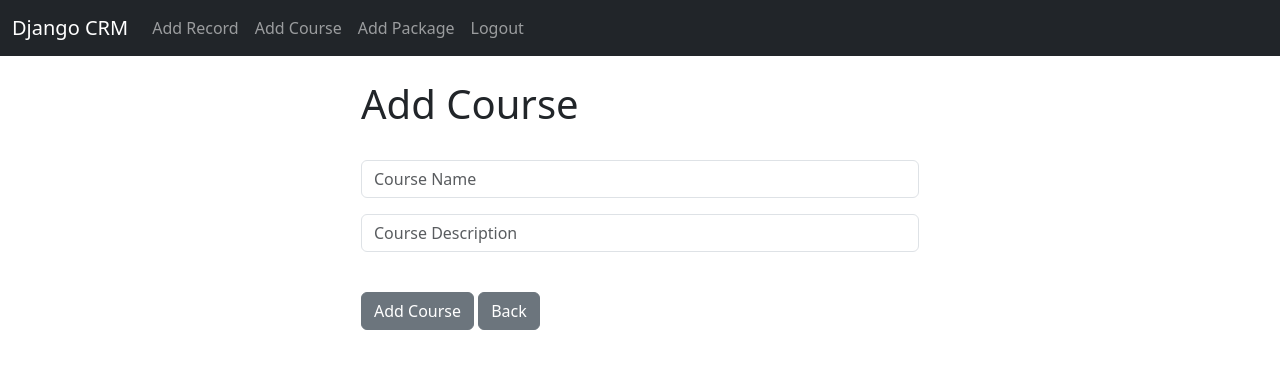
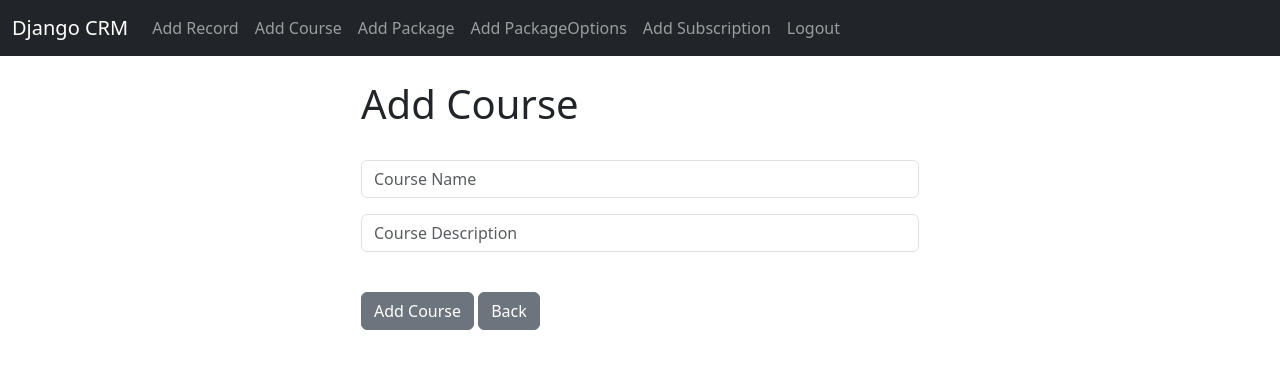
Before and after one commit to sanch27/Django-project, a Django app: page /add_course/ in a window 1280 px wide. Shown: the top 369 px of the page. Run offline with Django 4.2, Linux system fonts and the light colour scheme; a user stored in the database is signed in.

Commit message:
updated changes

```diff
--- a/website/forms.py
+++ b/website/forms.py
@@ -1,7 +1,7 @@
 from django.contrib.auth.forms import UserCreationForm
 from django.contrib.auth.models import User
 from django import forms
-from .models import Record, Course, Package
+from .models import Record, Course, Package, PackageOptions, Subscription
 
 class SignUpForm(UserCreationForm):
 	email = forms.EmailField(label="", widget=forms.TextInput(attrs={'class':'form-control', 'placeholder':'Email Address'}))
@@ -68,3 +68,25 @@
 	class Meta:
 		model = Package
 		exclude = ("user",)
+
+ #Create Add PackageOptions Form
+class AddPackageOptionForm(forms.ModelForm):
+	OptionID = forms.CharField(required=True, widget=forms.widgets.TextInput(attrs={"placeholder":"Option ID", "class":"form-control"}), label="")
+	courseid  = forms.CharField(required=True, widget=forms.widgets.TextInput(attrs={"placeholder":"Course ID", "class":"form-control"}), label="")
+	packageid = forms.CharField(required=True, widget=forms.widgets.TextInput(attrs={"placeholder":"Package ID", "class":"form-control"}), label="")
+
+	class Meta:
+		model = PackageOptions
+		exclude = ("user",)
+
+
+# #Create Add Subscription Form
+class AddSubscriptionForm(forms.ModelForm):
+	paymentdate = forms.CharField(required=True, widget=forms.widgets.TextInput(attrs={"placeholder":"Payment Date", "class":"form-control"}), label="")
+	expirydate = forms.CharField(required=True, widget=forms.widgets.TextInput(attrs={"placeholder":"Expiry Date", "class":"form-control"}), label="")
+	packageid = forms.CharField(required=True, widget=forms.widgets.TextInput(attrs={"placeholder":"Package ID", "class":"form-control"}), label="")
+	recordid = forms.CharField(required=True, widget=forms.widgets.TextInput(attrs={"placeholder":"Record ID", "class":"form-control"}), label="")
+
+	class Meta:
+		model = Subscription
+		exclude = ("user",)
--- a/website/models.py
+++ b/website/models.py
@@ -30,3 +30,20 @@ class Package(models.Model):
 
 	def __str__(self):
 		return(f"{self.packagename}")
+
+class PackageOptions(models.Model):
+    OptionID = models.AutoField(primary_key=True)
+    packageid = models.ForeignKey('Package', on_delete=models.CASCADE)
+    courseid = models.ForeignKey('Course', on_delete=models.CASCADE)
+
+
+
+class Subscription(models.Model):
+    SubscriptionID = models.AutoField(primary_key=True)
+    recordid = models.ForeignKey('Record', on_delete=models.CASCADE)
+    packageid = models.ForeignKey('Package', on_delete=models.CASCADE)
+    PaymentDate = models.DateField()
+    ExpiryDate = models.DateField()
+
+def __str__(self):
+		return (f"SubscriptionID: {self.SubscriptionID}, recordid: {self.recordid}, packageid: {self.packageid}, PaymentDate: {self.PaymentDate}, ExpiryDate: {self.ExpiryDate}")
--- a/website/templates/navbar.html
+++ b/website/templates/navbar.html
@@ -18,6 +18,17 @@
         <li class="nav-item">
           <a class="nav-link" href="{% url 'add_package' %}">Add Package</a>
         </li>
+
+        <li class="nav-item">
+          <a class="nav-link" href="{% url 'add_packageoptions' %}">Add PackageOptions</a>
+        </li>
+
+
+        <li class="nav-item">
+          <a class="nav-link" href="{% url 'add_subscription' %}">Add Subscription</a>
+        </li>
+
+
         <li class="nav-item">
           <a class="nav-link" href="{% url 'logout' %}">Logout</a>
         </li>
--- a/website/urls.py
+++ b/website/urls.py
@@ -21,4 +21,14 @@ urlpatterns = [
     path('delete_package/<int:pk>', views.delete_package, name='delete_package'),
     path('add_package/', views.add_package, name='add_package'),
     path('update_package/<int:pk>', views.update_package, name='update_package'),
+
+    path('packageoptions/<int:pk>', views.customer_packageoptions, name='packageoptions'),
+    path('delete_packageoption/<int:pk>', views.delete_packageoptions, name='delete_packageoptions'),
+    path('add_packageoption/', views.add_packageoptions, name='add_packageoptions'),
+    path('update_packageoption/<int:pk>', views.update_packageoptions, name='update_packageoptions'),
+
+    path('subscription/<int:pk>', views.customer_subscription, name='subscription'),
+    path('delete_subscription/<int:pk>', views.delete_subscription, name='delete_subscription'),
+    path('add_subscription/', views.add_subscription, name='add_subscription'),
+    path('update_subscription/<int:pk>', views.update_subscription, name='update_subscription'),
 ]
--- a/website/views.py
+++ b/website/views.py
@@ -1,14 +1,16 @@
 from django.shortcuts import render, redirect
 from django.contrib.auth import authenticate, login, logout
 from django.contrib import messages
-from .forms import SignUpForm, AddRecordForm, AddCourseForm, AddPackageForm
-from .models import Record, Course, Package
+from .forms import SignUpForm, AddRecordForm, AddCourseForm, AddPackageForm, AddPackageOptionForm, AddSubscriptionForm
+from .models import Record, Course, Package, PackageOptions, Subscription
 
 
 def home(request):
 	records = Record.objects.all()
 	courses = Course.objects.all()
 	packages = Package.objects.all()
+	packageoptions = PackageOptions.objects.all()
+	subscriptions = Subscription.objects.all()
 	# Check to see if logging in
 	if request.method == 'POST':
 		username = request.POST['username']
@@ -23,7 +25,7 @@ def home(request):
 			messages.success(request, "There Was An Error Logging In, Please Try Again...")
 			return redirect('home')
 	else:
-		return render(request, 'home.html', {'records':records, 'courses':courses, 'packages':packages})
+		return render(request, 'home.html', {'records':records, 'courses':courses, 'packages':packages, 'packageoptions':packageoptions, 'subscriptions':subscriptions})
 
 
 
@@ -200,3 +202,104 @@ def update_package(request, pk):
 	else:
 		messages.success(request, "You Must Be Logged In...")
 		return redirect('home')
+
+
+
+
+
+def customer_packageoptions(request, pk):
+	if request.user.is_authenticated:
+		# Look Up Records
+		customer_packageoptions = PackageOptions.objects.get(id=pk)
+		return render(request, 'packageoption.html', {'customer_packageoptions':customer_packageoptions})
+	else:
+		messages.success(request, "You Must Be Logged In To View That Page...")
+		return redirect('home')
+
+def delete_packageoptions(request, pk):
+	if request.user.is_authenticated:
+		delete_it = PackageOptions.objects.get(id=pk)
+		delete_it.delete()
+		messages.success(request, "Package Deleted Successfully...")
+		return redirect('home')
+	else:
+		messages.success(request, "You Must Be Logged In To Do That...")
+		return redirect('home')
+
+
+def add_packageoptions(request):
+	form = AddPackageOptionForm(request.POST or None)
+	if request.user.is_authenticated:
+		if request.method == "POST":
+			if form.is_valid():
+				add_packageoptions = form.save()
+				messages.success(request, "Package Added...")
+				return redirect('home')
+		return render(request, 'add_packageoption.html', {'form':form})
+	else:
+		messages.success(request, "You Must Be Logged In...")
+		return redirect('home')
+
+
+def update_packageoptions(request, pk):
+	if request.user.is_authenticated:
+		current_packageoption = PackageOptions.objects.get(id=pk)
+		form = AddPackageOptionForm(request.POST or None, instance=current_packageoption)
+		if form.is_valid():
+			form.save()
+			messages.success(request, "Package Has Been Updated!")
+			return redirect('home')
+		return render(request, 'update_packageoption.html', {'form':form})
+	else:
+		messages.success(request, "You Must Be Logged In...")
+		return redirect('home')
+
+
+
+
+def customer_subscription(request, pk):
+	if request.user.is_authenticated:
+		# Look Up Records
+		customer_subscription = Subscription.objects.get(id=pk)
+		return render(request, 'subscription.html', {'customer_subscription':customer_subscription})
+	else:
+		messages.success(request, "You Must Be Logged In To View That Page...")
+		return redirect('home')
+
+def delete_subscription(request, pk):
+	if request.user.is_authenticated:
+		delete_it = Subscription.objects.get(id=pk)
+		delete_it.delete()
+		messages.success(request, "Subscription Deleted Successfully...")
+		return redirect('home')
+	else:
+		messages.success(request, "You Must Be Logged In To Do That...")
+		return redirect('home')
+
+
+def add_subscription(request):
+	form = AddSubscriptionForm(request.POST or None)
+	if request.user.is_authenticated:
+		if request.method == "POST":
+			if form.is_valid():
+				add_subscription = form.save()
+				messages.success(request, "Subscription Added...")
+				return redirect('home')
+		return render(request, 'add_subscription.html', {'form':form})
+	else:
+		messages.success(request, "You Must Be Logged In...")
+		return redirect('home')
+
+
+def update_subscription(request, pk):
+	if request.user.is_authenticated:
+		current_subscription = Subscription.objects.get(id=pk)
+		form = AddSubscriptionForm(request.POST or None, instance=current_subscription)
+		if form.is_valid():
+			form.save()
+			messages.success(request, "Subscription Has Been Updated!")
+			return redirect('home')
+		return render(request, 'update_subscription.html', {'form':form})
+	else:
+		messages.success(request, "You Must Be Logged In...")
+		return redirect('home')
```
Also changed, not shown: website/templates/add_packageoption.html (added, +21 -0 lines), website/templates/add_subscription.html (added, +21 -0 lines), website/templates/home.html (+69 -0 lines), website/templates/packageoption.html (+33 -0 lines), website/templates/subscription.html (added, +38 -0 lines), website/templates/update_packageoption.html (added, +17 -0 lines), website/templates/update_subscription.html (added, +17 -0 lines), db.sqlite3, website/migrations/0003_packageoptions.py (added), website/migrations/0004_rename_courseid_packageoptions_courseid_and_more.py (added).
